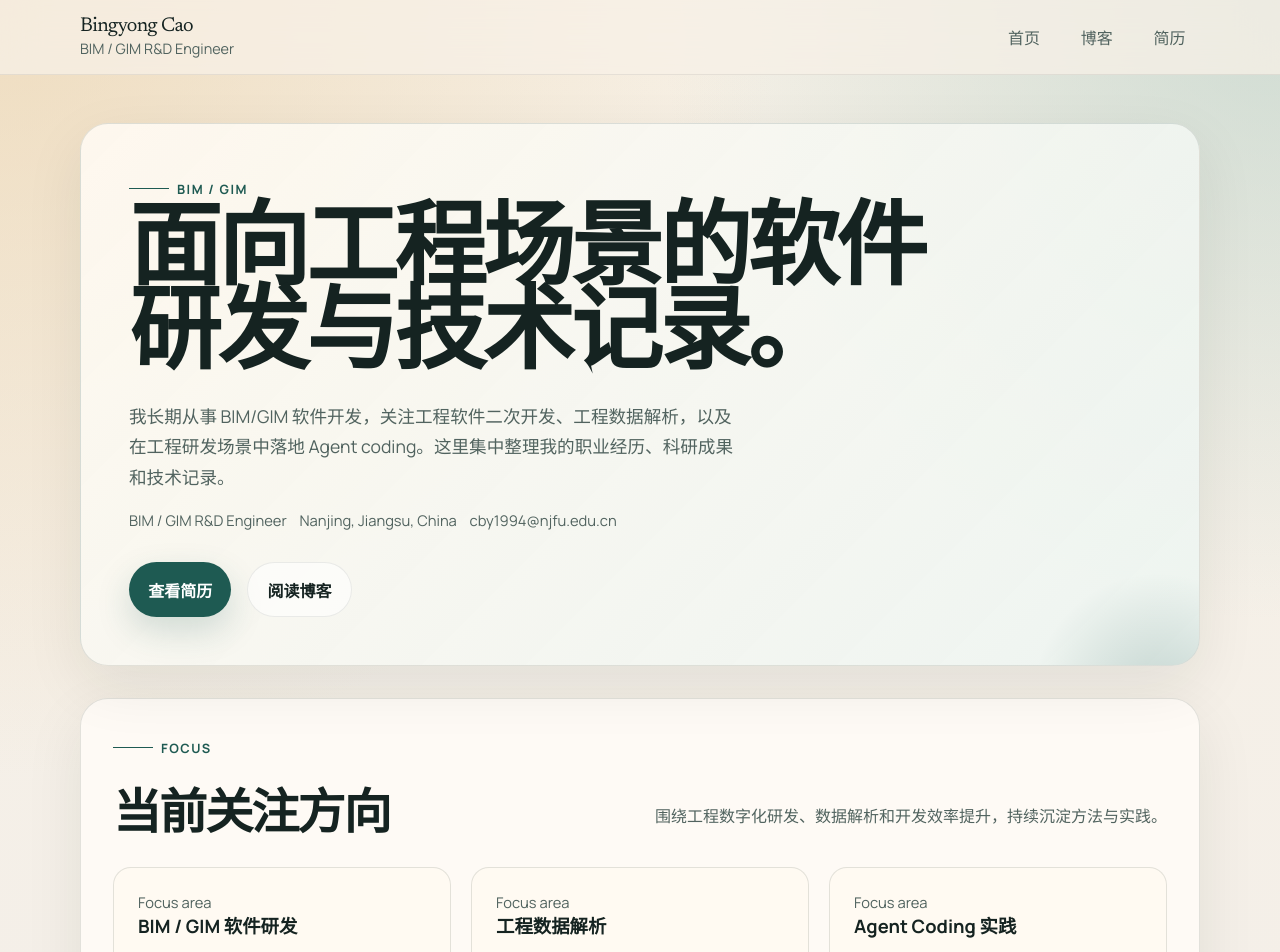
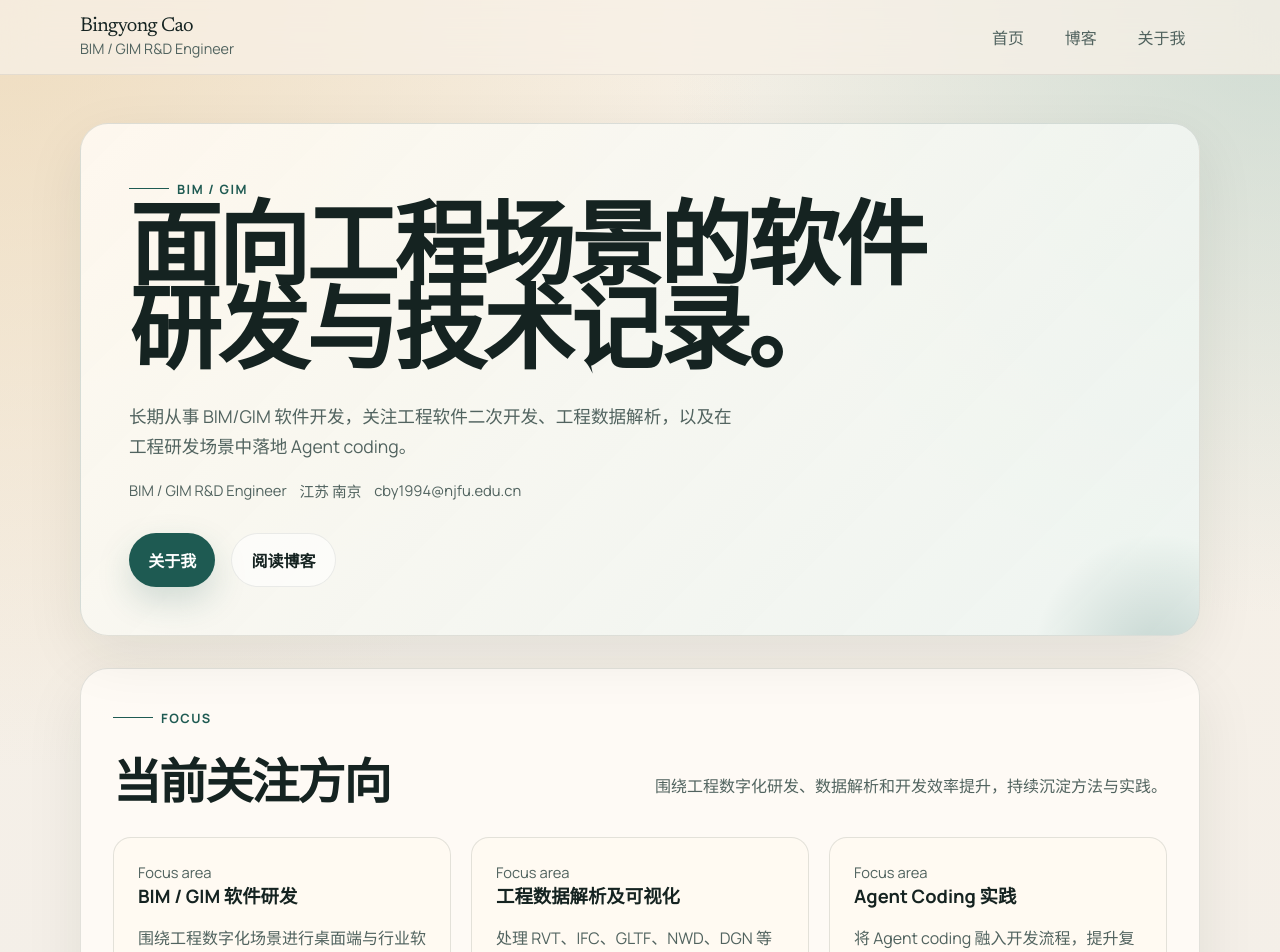
Before and after one commit to bingyongcao/bingyongcao.github.io, a Next.js app: page / in a window 1280 px wide. Shown: the top 952 px of the page. Built offline with nearby package versions, Linux system fonts and the light colour scheme.

Commit message:
fix some content

```diff
--- a/app/layout.tsx
+++ b/app/layout.tsx
@@ -46,7 +46,7 @@ export default function RootLayout({
             <nav className="nav" aria-label="Primary">
               <Link href="/">首页</Link>
               <Link href="/blog">博客</Link>
-              <Link href="/resume">简历</Link>
+              <Link href="/resume">关于我</Link>
             </nav>
           </div>
         </header>
--- a/app/page.tsx
+++ b/app/page.tsx
@@ -22,7 +22,7 @@ export default function HomePage() {
 
         <div className="hero-actions">
           <Link href="/resume" className="button">
-            查看简历
+            关于我
           </Link>
           <Link href="/blog" className="button-secondary">
             阅读博客
--- a/data/site.ts
+++ b/data/site.ts
@@ -5,16 +5,16 @@ export const siteConfig = {
     'BIM/GIM 研发工程师个人网站，展示职业经历、科研成果与技术写作。',
   role: 'BIM / GIM R&D Engineer',
   email: 'cby1994@njfu.edu.cn',
-  location: 'Nanjing, Jiangsu, China',
+  location: '江苏 南京',
   introduction:
-    '我长期从事 BIM/GIM 软件开发，关注工程软件二次开发、工程数据解析，以及在工程研发场景中落地 Agent coding。这里集中整理我的职业经历、科研成果和技术记录。',
+    '长期从事 BIM/GIM 软件开发，关注工程软件二次开发、工程数据解析，以及在工程研发场景中落地 Agent coding。',
   focusAreas: [
     {
       title: 'BIM / GIM 软件研发',
       description: '围绕工程数字化场景进行桌面端与行业软件研发，持续打磨可交付、可维护的业务能力。',
     },
     {
-      title: '工程数据解析',
+      title: '工程数据解析及可视化',
       description: '处理 RVT、IFC、GLTF、NWD、DGN 等数据格式，关注解析、转换与工程语义表达。',
     },
     {
```
